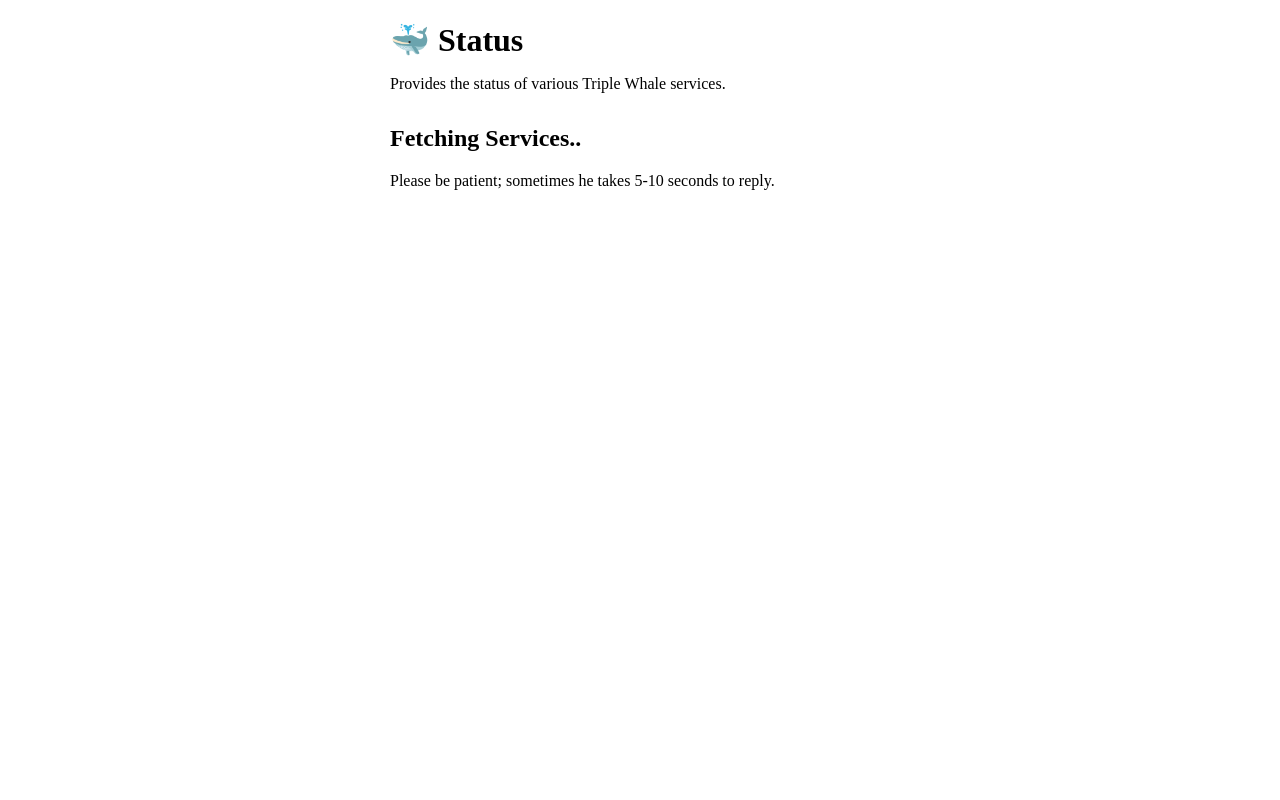
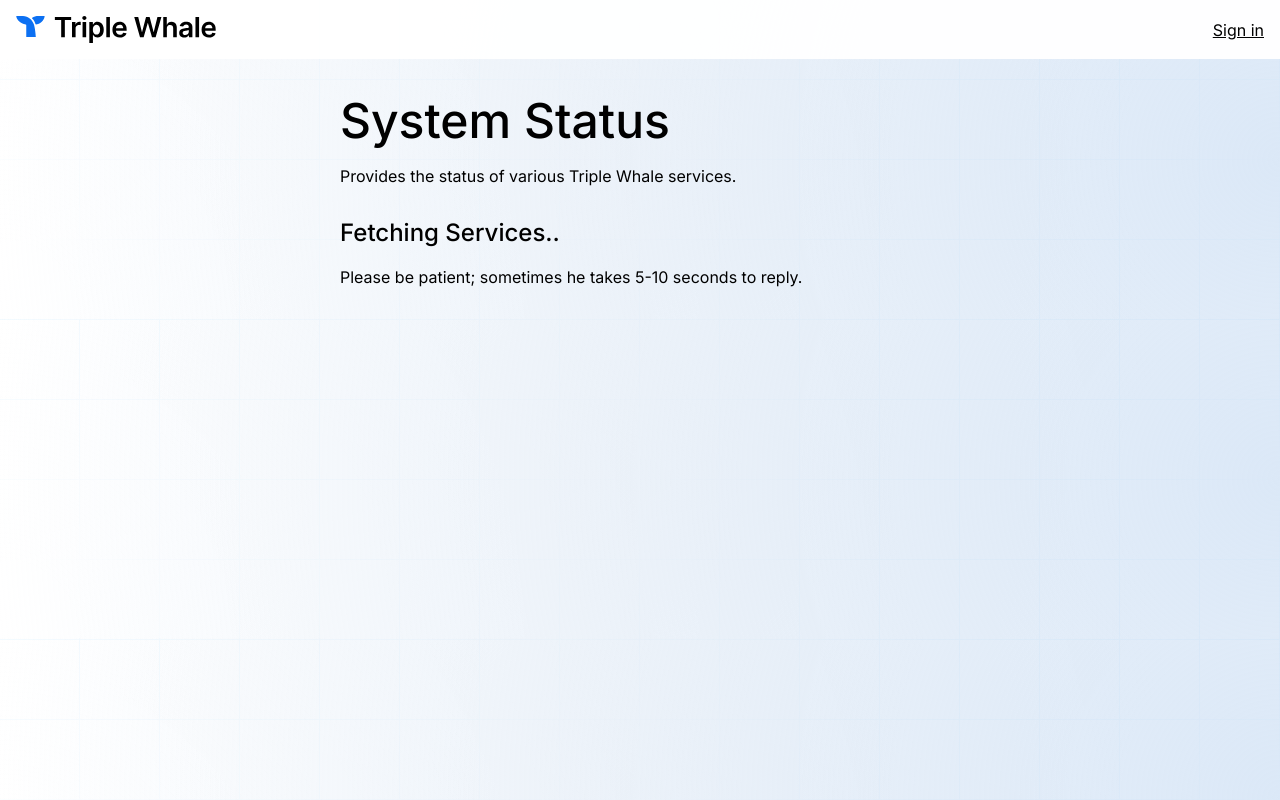
Before and after one commit to weaverwhale/langchain-ts, a website: page public/index.html in a window 1280 px wide. Drawn offline with Linux system fonts and the light colour scheme; no server answers.

Commit message:
new styles

```diff
--- a/public/index.html
+++ b/public/index.html
@@ -2,14 +2,18 @@
 <html lang="en">
   <head>
     <meta charset="UTF-8" />
-    <title>Status</title>
+    <title>Status of Triple Whale's Systems</title>
     <link rel="icon" href="/favicon.svg" />
     <link rel="stylesheet" href="/styles.css" />
   </head>
 
   <body>
+    <nav>
+      <img src="/logo.svg" />
+      <a href="https://app.triplewhale.com/signin">Sign in</a>
+    </nav>
     <div id="app">
-      <h1>🐳 Status</h1>
+      <h1>System Status</h1>
       <p>Provides the status of various Triple Whale services.</p>
       <div id="answer">
         <h2>Fetching Services..</h2>
--- a/public/styles.css
+++ b/public/styles.css
@@ -1,23 +1,75 @@
+@import url('https://fonts.googleapis.com/css2?family=Inter:wght@100..900&display=swap');
+
 :root {
   --mobile: 768px;
+  --blue: #0c70f2;
+  --light-blue: #dbe8f7;
+  --black: #000;
+  --transparent: rgba(255, 255, 255, 0);
+}
+
+* {
+  font-family: Inter, sans-serif;
 }
 
 pre {
   display: inline;
 }
 
+h1,
+h2,
+h3,
+h4,
+h5,
+h6 {
+  font-weight: 500;
+}
+
 h1 {
-  margin-bottom: 1rem;
+  margin: 2rem 0 1rem 0;
+  font-weight: 500;
+  font-size: 3em;
 }
 
 p {
   margin-bottom: 2rem;
 }
 
+body {
+  margin: 0;
+  padding: 0;
+  background-image: radial-gradient(
+      circle farthest-corner at 100% 50%,
+      var(--light-blue),
+      var(--transparent)
+    ),
+    radial-gradient(circle farthest-corner at 0% 100%, #fff 6%, rgba(255, 255, 255, 0)),
+    radial-gradient(circle farthest-corner at 50% 50%, whitesmoke, rgba(219, 219, 219, 0)),
+    url(squares.png);
+  background-position: 0 0, 0 0, 0 0, 0 0;
+  background-size: auto, auto, auto, 160px;
+}
+
+nav {
+  display: flex;
+  align-items: center;
+  justify-content: space-between;
+  background-color: rgba(255, 255, 255, 0.97);
+  padding: 1rem;
+}
+
+nav img {
+  width: 200px;
+}
+
+nav a {
+  color: var(--black);
+}
+
 #app {
   margin: 0 auto;
   width: 80%;
-  max-width: 500px;
+  max-width: 600px;
 }
 
 #services {
@@ -30,7 +82,7 @@
   margin: 0;
 }
 
-@media (min-width: 768px) {
+@media (min-width: 500px) {
   #services {
     grid-template-columns: repeat(2, 1fr);
   }
```
Also changed, not shown: public/logo.svg (added), public/squares.png (added).
